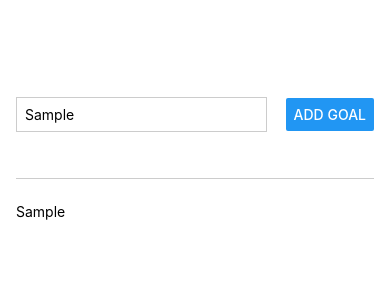
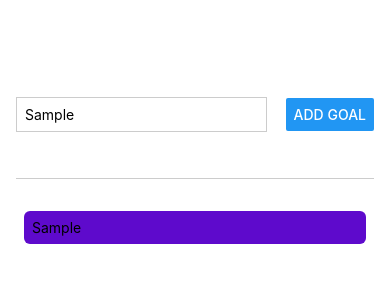
Before and after one commit to afiqaimanafr/goals-rn-app, a React Native app: screen / in a window 390 px wide. Both pictures are taken after typing "Sample" into the empty fields and a click on the button "ADD GOAL". Shown: the top 300 px of the page. Built offline with nearby package versions, Linux system fonts and the light colour scheme.

Commit message:
update: latest

```diff
--- a/App.js
+++ b/App.js
@@ -28,7 +28,9 @@
       </View>
       <View style={styles.goalsContainer}>
         {courseGoals.map((goal) => (
-          <Text key={goal}>{goal}</Text>
+          <View style={styles.goalItem} key={goal}>
+            <Text>{goal}</Text>
+          </View>
         ))}
       </View>
     </View>
@@ -60,4 +62,10 @@
   goalsContainer: {
     flex: 5,
   },
+  goalItem: {
+    margin: 8,
+    padding: 8,
+    borderRadius: 6,
+    backgroundColor: "#5e0acc",
+  },
 });
```
